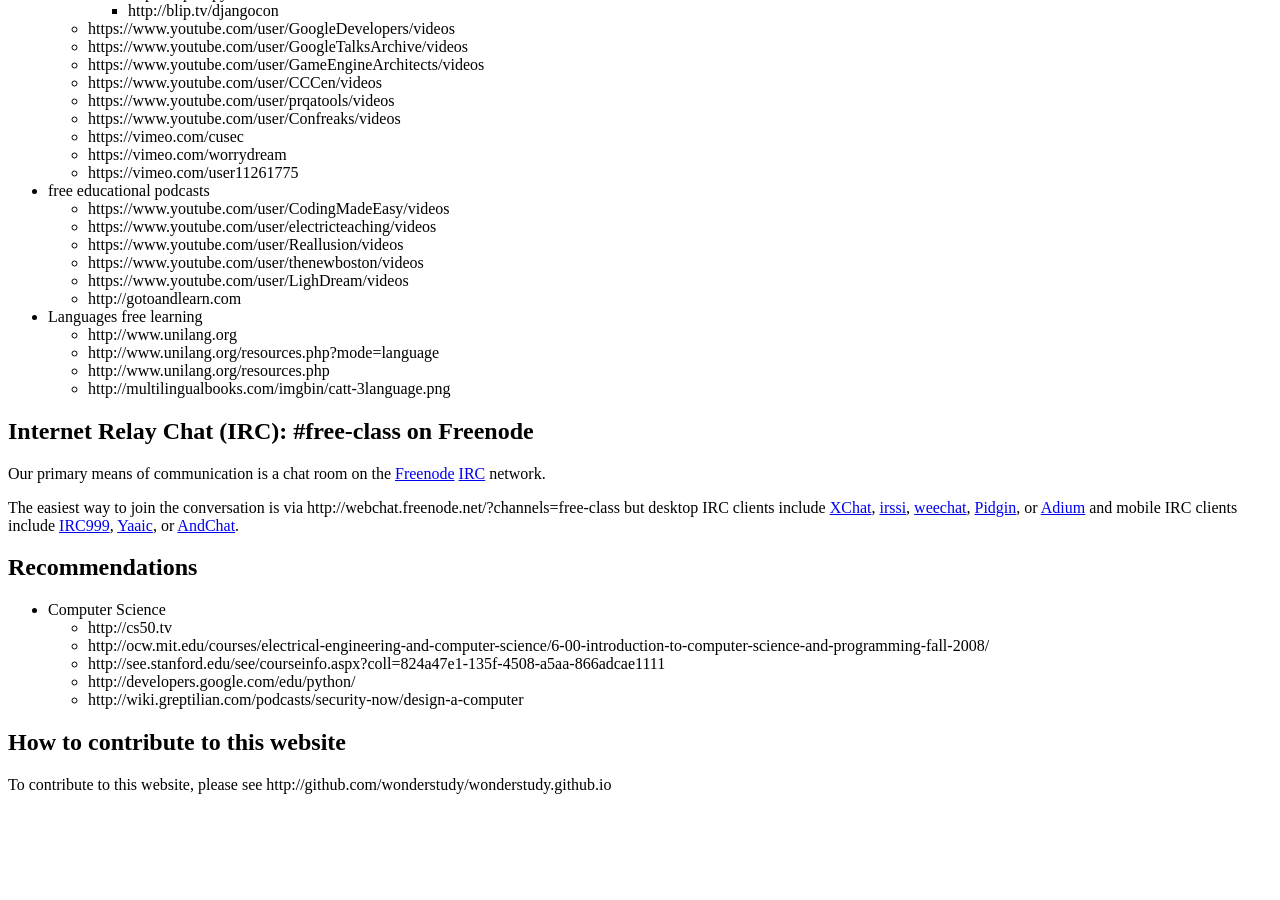
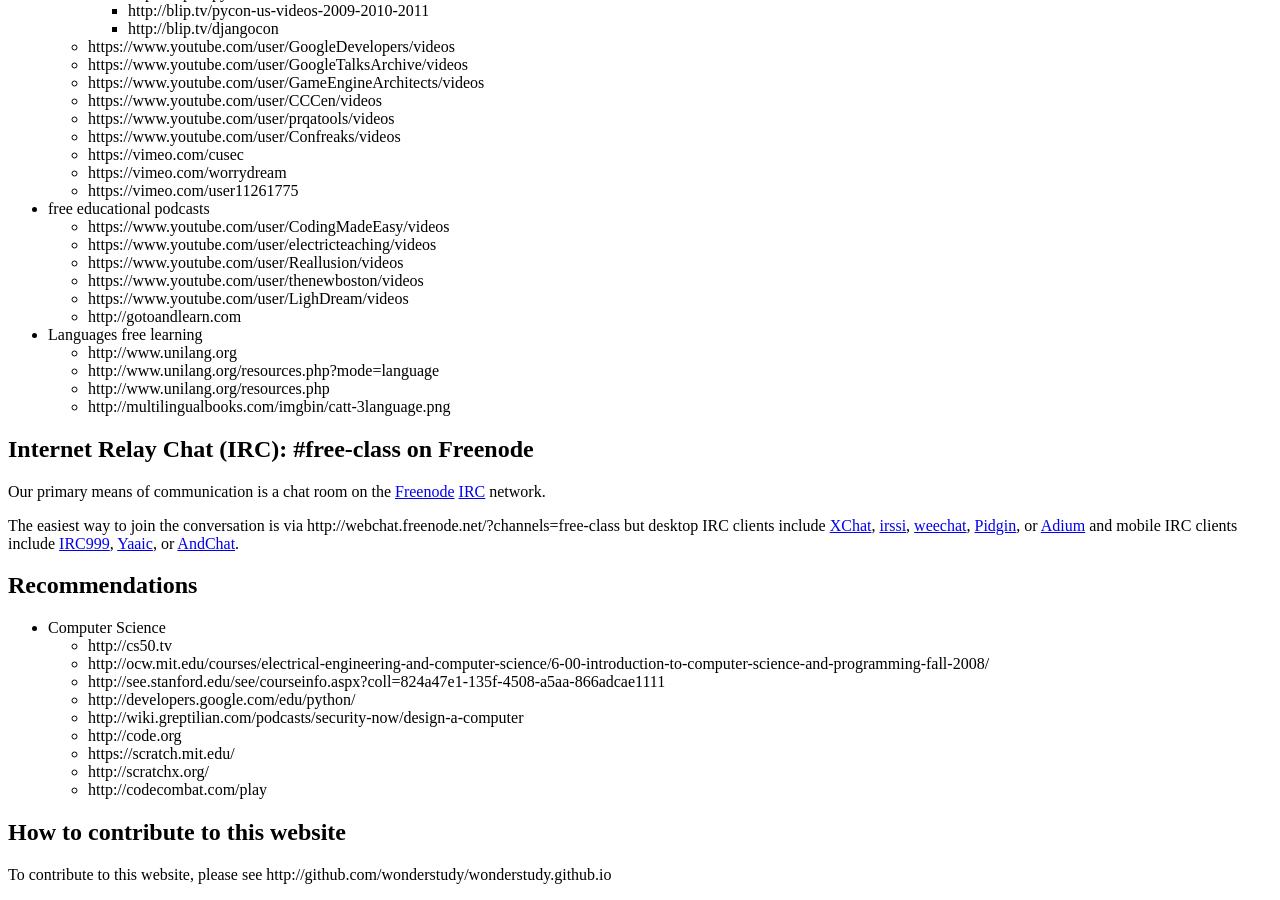
Before and after one commit to wonderstudy/wonderstudy.github.io, a Jekyll site: the page built from index.md, in a window 1280 px wide and 900 px high, scrolled down 732 px. Built offline with Jekyll 4.4.1, drawn with Linux system fonts in a browser that asks for light colours; Markdown is read by kramdown in place of the engine named in the settings; before the commit the page ends 1542 px from its top, so only the background shows below that; part of the change alters nothing that is shown; some of the changed text lies outside the part shown.

Commit message:
Update index.md
addition: Microsoft Virtual Academy, Code.org (the hour of code), scratch(x), & code combat

```diff
--- a/index.md
+++ b/index.md
@@ -20,6 +20,7 @@ Now imagine study, taking advantage of free content such as:
     - http://coursera.org
     - http://edx.org
     - http://developers.google.com/edu
+    - https://mva.microsoft.com/
 - more links to free online courses to be found at [Wikipedia OpenCourseWare page](http://en.wikipedia.org/wiki/Opencourseware) such as
     - https://www.khanacademy.org
 
@@ -75,6 +76,10 @@ The easiest way to join the conversation is via http://webchat.freenode.net/?cha
     - http://see.stanford.edu/see/courseinfo.aspx?coll=824a47e1-135f-4508-a5aa-866adcae1111
     - http://developers.google.com/edu/python/
     - http://wiki.greptilian.com/podcasts/security-now/design-a-computer
+    - http://code.org
+    - https://scratch.mit.edu/
+    - http://scratchx.org/
+    - http://codecombat.com/play
 
 ## How to contribute to this website
 
```
